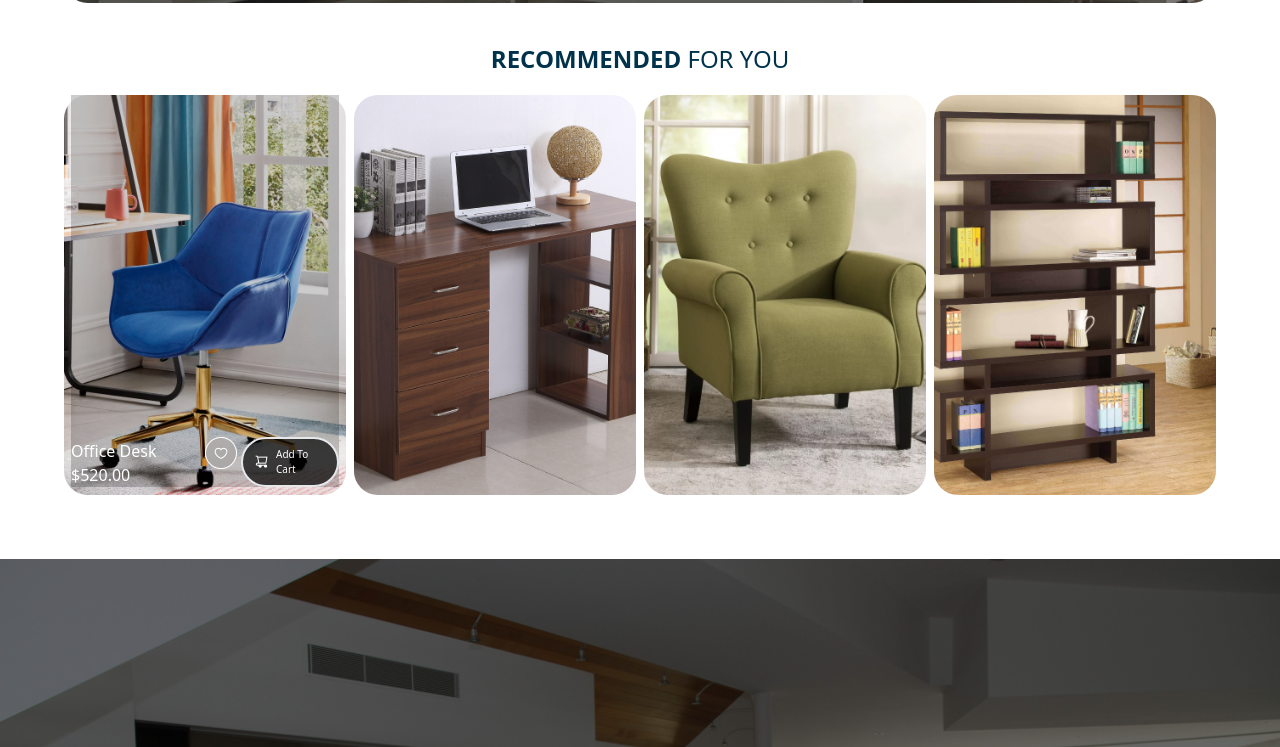
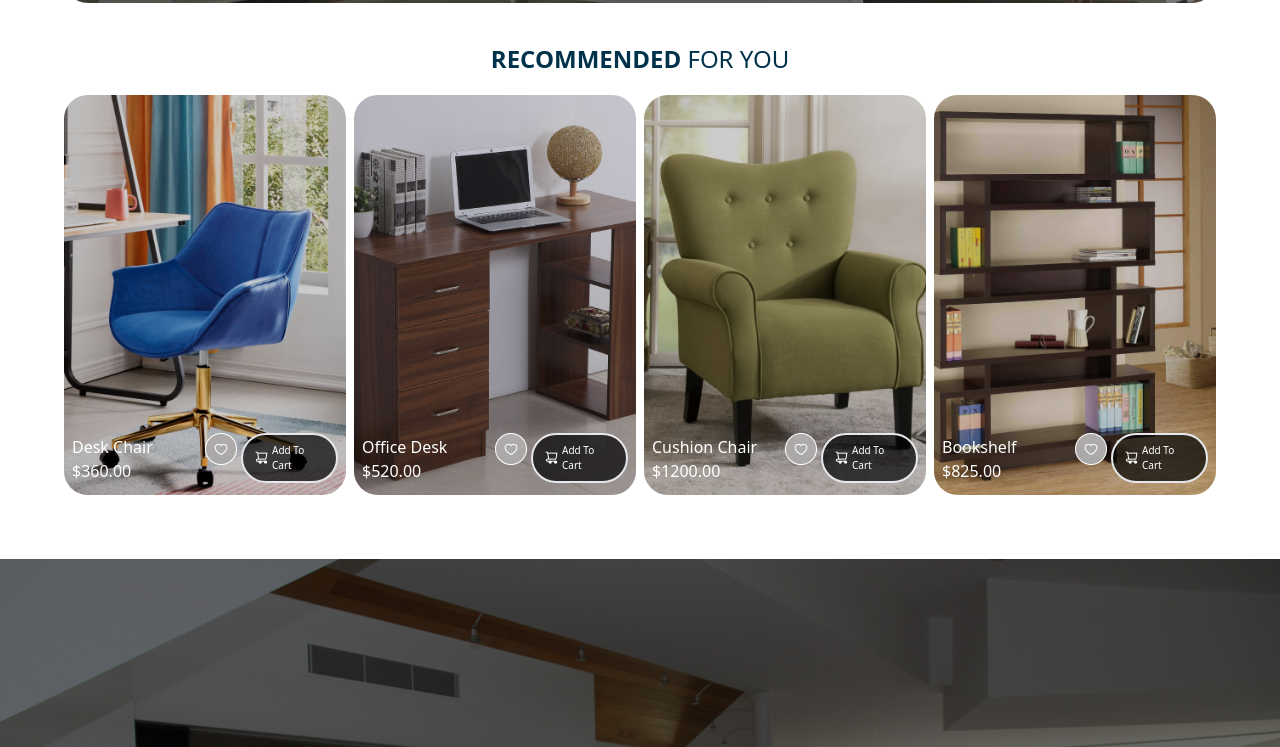
Before and after one commit to FirstAyo/Comfort_Haven, a website: page src/index.html in a window 1280 px wide. Shown: the part 1812-2559 px from the top of the page. Drawn offline with Linux system fonts and the light colour scheme.

Commit message:
Update code for small add to cart button on the recommended cards

```diff
--- a/src/index.html
+++ b/src/index.html
@@ -10,7 +10,7 @@
 
 <body class=" box-border bg-slate-200 min-w-2xl">
 
-    <section class="w-[100%] flex flex-col">
+    <section class="max-w-[1440px] flex flex-col mx-auto">
 
         <!-- header section -->
         <section class="bg-white">
@@ -94,15 +94,15 @@
                 <div
                     class="rounded-3xl bg-[url('../img/blueChair.png')] bg-cover bg-center h-[400px] bg-no-repeat md:flex-1">
 
-                    <div class="text-white flex w-[95%] mx-auto items-end h-[98%] bg-black/20">
-                        <div class="flex-1">
-                            <p>Office Desk</p>
-                            <p>$520.00</p>
+                    <div class="text-white flex w-full mx-auto items-end h-full bg-black/20 rounded-3xl py-3">
+                        <div class="flex-1 pl-2">
+                            <p>Desk Chair</p>
+                            <p>$360.00</p>
                         </div>
 
-                        <div class="flex text-[10px] flex-1 gap-1">
+                        <div class="flex text-[10px] flex-1 gap-1 justify-end pr-2">
                             <img src="../img/loveIcon.png" alt="" class="w-[32px] h-[32px]">
-                            <div class="bg-black/70 rounded-full border-2 flex justify-center items-center gap-2 px-3 py-2">
+                            <div class="bg-black/70 rounded-full border-2 flex items-center gap-1 px-3 py-2">
                                 <img src="../img/iconCart.png" alt="" class="w-[13px] h-[13px]">
                                 <a href="" class="">Add To Cart</a>
                             </div>
@@ -113,15 +113,60 @@
                 <div
                     class="rounded-3xl bg-[url('../img/woodTable.png')] bg-cover bg-center h-[400px] bg-no-repeat md:flex-1">
 
+                    <div class="text-white flex w-full mx-auto items-end h-full bg-black/20 rounded-3xl py-3">
+                        <div class="flex-1 pl-2">
+                            <p>Office Desk</p>
+                            <p>$520.00</p>
+                        </div>
+
+                        <div class="flex text-[10px] flex-1 gap-1 justify-end pr-2">
+                            <img src="../img/loveIcon.png" alt="" class="w-[32px] h-[32px]">
+                            <div class="bg-black/70 rounded-full border-2 flex items-center gap-1 px-3 py-2">
+                                <img src="../img/iconCart.png" alt="" class="w-[13px] h-[13px]">
+                                <a href="" class="">Add To Cart</a>
+                            </div>
+                        </div>
+                    </div>
+
                 </div>
 
                 <div
                     class="rounded-3xl bg-[url('../img/greenChair.png')] bg-cover bg-center h-[400px] bg-no-repeat md:flex-1">
 
+                    <div class="text-white flex w-full mx-auto items-end h-full bg-black/20 rounded-3xl py-3">
+                        <div class="flex-1 pl-2">
+                            <p>Cushion Chair</p>
+                            <p>$1200.00</p>
+                        </div>
+
+                        <div class="flex text-[10px] flex-1 gap-1 justify-end pr-2">
+                            <img src="../img/loveIcon.png" alt="" class="w-[32px] h-[32px]">
+                            <div class="bg-black/70 rounded-full border-2 flex items-center gap-1 px-3 py-2">
+                                <img src="../img/iconCart.png" alt="" class="w-[13px] h-[13px]">
+                                <a href="" class="">Add To Cart</a>
+                            </div>
+                        </div>
+                    </div>
+
                 </div>
 
                 <div
                     class="rounded-3xl bg-[url('../img/woodShelf.png')] bg-cover bg-center h-[400px] bg-no-repeat md:flex-1">
+
+                    <div class="text-white flex w-full mx-auto items-end h-full bg-black/20 rounded-3xl py-3">
+                        <div class="flex-1 pl-2">
+                            <p>Bookshelf</p>
+                            <p>$825.00</p>
+                        </div>
+
+                        <div class="flex text-[10px] flex-1 gap-1 justify-end pr-2">
+                            <img src="../img/loveIcon.png" alt="" class="w-[32px] h-[32px]">
+                            <div class="bg-black/70 rounded-full border-2 flex items-center gap-1 px-3 py-2">
+                                <img src="../img/iconCart.png" alt="" class="w-[13px] h-[13px]">
+                                <a href="" class="">Add To Cart</a>
+                            </div>
+                        </div>
+                    </div>
 
                 </div>
             </div>
@@ -168,8 +213,8 @@
                 <!-- top picks card 2 -->
                 <div class="flex-1 bg-white h-full rounded-xl shadow-md">
                     <img src="../img/blackTable.png" alt="" class="h-[400px] w-[100%] md:h-[300px] rounded-t-xl">
-                    <div class="h-[15%] flex flex-col py-2 font-bold">
-                        <h5 class="text-xs flex-1">Desk Chair</h5>
+                    <div class="h-[15%] flex flex-col px-2 py-2 font-bold">
+                        <h5 class="text-xs flex-1">Office Table</h5>
                         <p class="flex-1 text-xl">$290.00</p>
                         <div class="flex-1 flex text-yellow-600">
                             <p class="text-xs">&star;</p>
@@ -185,7 +230,7 @@
                 <div class="flex-1 bg-white h-full rounded-xl shadow-md">
                     <img src="../img/whiteTable.png" alt="" class="h-[400px] w-[100%] md:h-[300px] rounded-t-xl">
                     <div class="h-[15%] flex flex-col px-2 py-2 font-bold">
-                        <h5 class="text-xs flex-1">Desk Chair</h5>
+                        <h5 class="text-xs flex-1">Stylist Wooden Centre Table</h5>
                         <p class="flex-1 text-xl">$742.00</p>
                         <div class="flex-1 flex text-yellow-600">
                             <p class="text-xs">&star;</p>
@@ -201,7 +246,7 @@
                 <div class="flex-1 bg-white h-full rounded-xl shadow-md">
                     <img src="../img/drawer.png" alt="" class="h-[400px] w-[100%] md:h-[300px] rounded-t-xl">
                     <div class="h-[15%] flex flex-col px-2 py-2 font-bold">
-                        <h5 class="text-xs flex-1">Desk Chair</h5>
+                        <h5 class="text-xs flex-1">Kitchen Drawer</h5>
                         <p class="flex-1 text-xl">$1,208.00</p>
                         <div class="flex-1 flex text-yellow-600">
                             <p class="text-xs">&star;</p>
```
Also changed, not shown: src/output.css.
